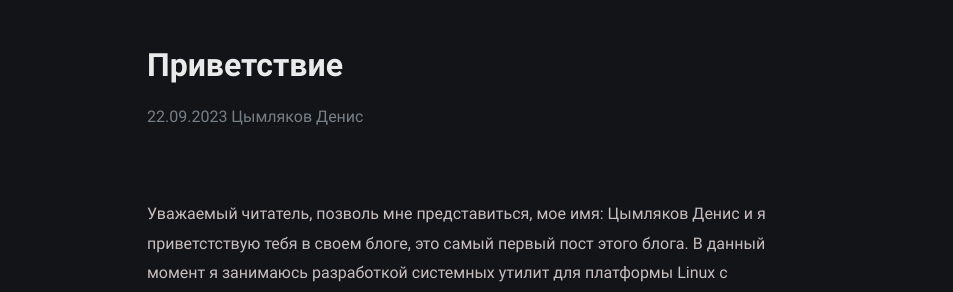
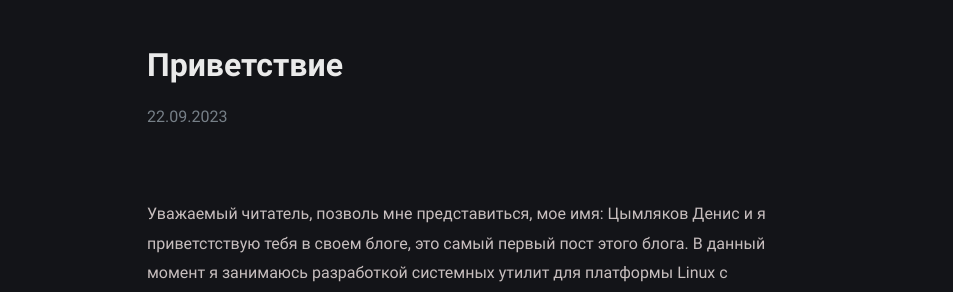
Before and after one commit to tsymliakov/tsymliakov.github.io, a Jekyll site: the page built from _posts/greetings/2023-09-22-greetings.md, in a window 1280 px wide. Shown: the part 154-446 px from the top of the page, without its empty margins (163-1116 px from the left). Built offline with Jekyll 4.4.1, drawn with Linux system fonts in a browser that asks for light colours.

Commit message:
Removed author name from post layout

```diff
--- a/_layouts/post.html
+++ b/_layouts/post.html
@@ -49,9 +49,6 @@ layout: compress
           {% if page.date %}
           <div class="post-meta">
             <span>{{ page.date | date: "%d.%m.%Y" }}</span>
-            <span itemprop="author" itemscope itemtype="https://schema.org/Person">
-              <span itemprop="name">{{ site.author.name }}</span>
-            </span>
             <time hidden datetime="{{ page.modified | date_to_xmlschema }}" itemprop="dateModified">
               {{ page.date | date: "%d.%m.%Y"  }}
             </time>
```
